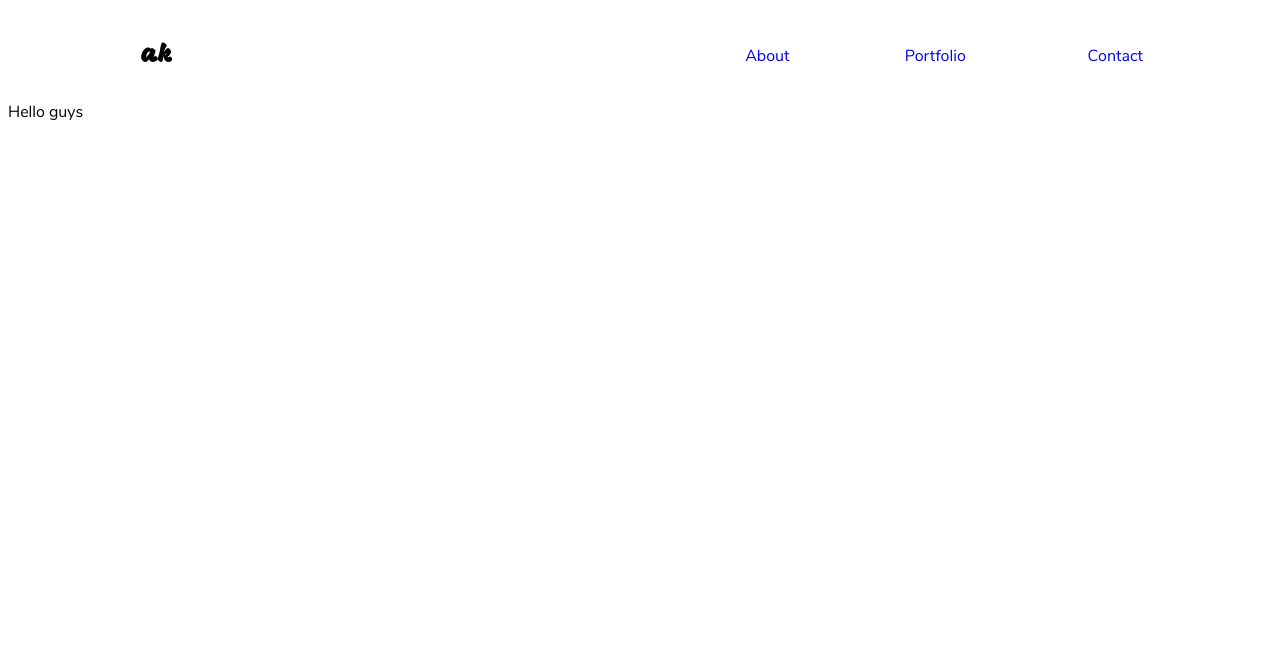
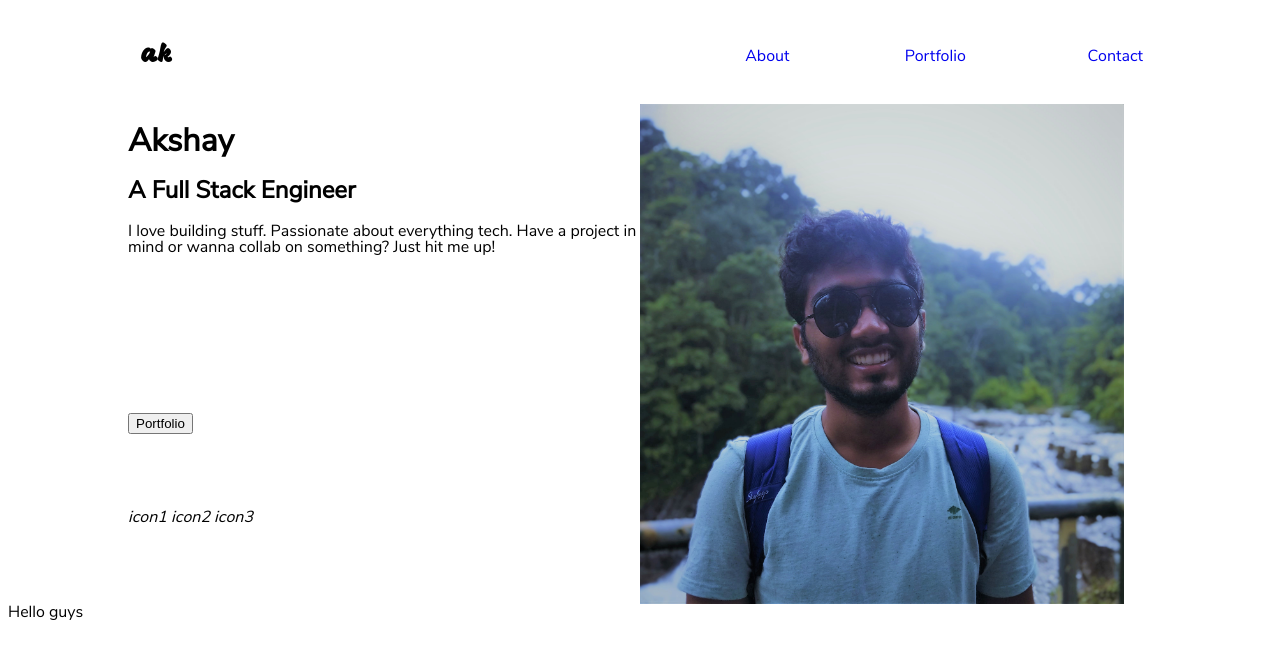
Before and after one commit to akshay-r13/akshay-r13.github.io, a plain HTML site: page index.html in a window 1280 px wide. Drawn offline with Linux system fonts and the light colour scheme.

Commit message:
added banner layout

```diff
--- a/index.html
+++ b/index.html
@@ -23,7 +23,30 @@
             <li><a href="#">Contact</a></li>
         </ul>
     </nav>
-    <script src="nav.js"></script>
+    <div class="container center">
+        <div class="grid-container">
+            <div class="banner-header">
+                <h1>Akshay</h1>
+                <h2>A Full Stack Engineer</h2>
+            </div>
+            <div class="banner-content">
+                I love building stuff. Passionate about everything tech. Have a project in mind  or wanna collab on something? Just hit me up!
+            </div>
+            <div class="banner-cta">
+                <button>Portfolio</button>
+            </div>
+            <div class="banner-social">
+                <i>icon1</i>
+                <i>icon2</i>
+                <i>icon3</i>
+            </div>
+            <div class="banner-image">
+                <img id="my-pic" src="images/my-pic.jpg" />
+            </div>
+        </div>
+
+    </div>
+        <script src="nav.js"></script>
     Hello guys
 </body>
 </html>
--- a/master.css
+++ b/master.css
@@ -27,3 +27,32 @@
 .center {
     margin: 0 auto;
 }
+
+
+.grid-container {
+    max-height: 500px;
+    display: grid;
+    grid-template-columns: 1fr 1fr;
+    grid-template-rows: 0.8fr 1.6fr 0.8fr 0.8fr;
+    gap: 0px 0px;
+    grid-template-areas:
+      "banner-header banner-image"
+      "banner-content banner-image"
+      "banner-cta banner-image"
+      "banner-social banner-image";
+  }
+
+  .banner-header { grid-area: banner-header; }
+
+  .banner-content { grid-area: banner-content; }
+
+  .banner-cta { grid-area: banner-cta; }
+
+  .banner-social { grid-area: banner-social; }
+
+  .banner-image { grid-area: banner-image; }
+
+#my-pic {
+    max-width: 100%;
+    max-height: 100%;
+}
```
Also changed, not shown: images/my-pic.jpg (added).
